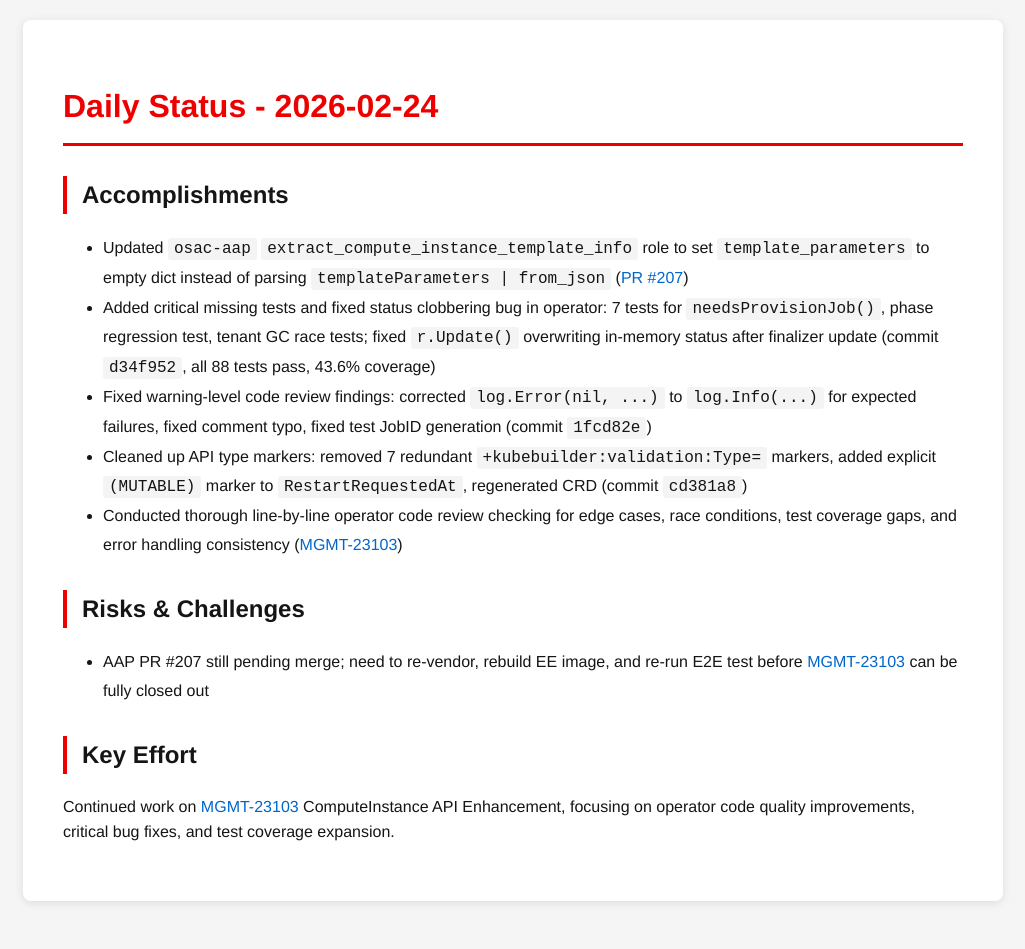
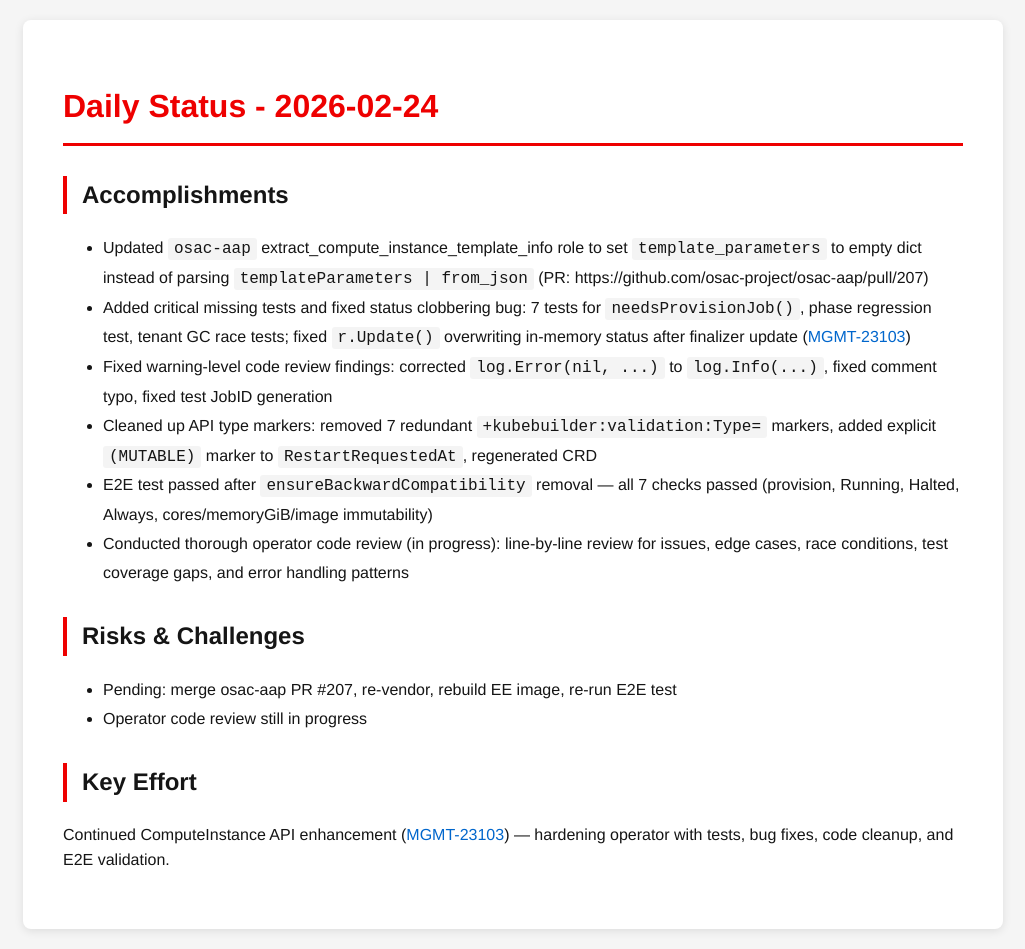
Before and after one commit to tzvatot/daily-status, a Jekyll site: the page built from 2026-02-24.md, in a window 1280 px wide. Shown: the whole page, without its empty margins (127-1152 px from the left). Built offline with Jekyll 4.4.1, drawn with Linux system fonts in a browser that asks for light colours; before the commit the page ends 921 px from its top, so only the background shows below that.

Commit message:
Daily status update - 2026-02-24

```diff
--- a/2026-02-24.md
+++ b/2026-02-24.md
@@ -7,14 +7,16 @@ date: 2026-02-24
 # Daily Status - 2026-02-24
 
 ## Accomplishments
-- Updated `osac-aap` `extract_compute_instance_template_info` role to set `template_parameters` to empty dict instead of parsing `templateParameters | from_json` ([PR #207](https://github.com/osac-project/osac-aap/pull/207))
-- Added critical missing tests and fixed status clobbering bug in operator: 7 tests for `needsProvisionJob()`, phase regression test, tenant GC race tests; fixed `r.Update()` overwriting in-memory status after finalizer update (commit `d34f952`, all 88 tests pass, 43.6% coverage)
-- Fixed warning-level code review findings: corrected `log.Error(nil, ...)` to `log.Info(...)` for expected failures, fixed comment typo, fixed test JobID generation (commit `1fcd82e`)
-- Cleaned up API type markers: removed 7 redundant `+kubebuilder:validation:Type=` markers, added explicit `(MUTABLE)` marker to `RestartRequestedAt`, regenerated CRD (commit `cd381a8`)
-- Conducted thorough line-by-line operator code review checking for edge cases, race conditions, test coverage gaps, and error handling consistency ([MGMT-23103](https://issues.redhat.com/browse/MGMT-23103))
+- Updated `osac-aap` extract_compute_instance_template_info role to set `template_parameters` to empty dict instead of parsing `templateParameters | from_json` (PR: https://github.com/osac-project/osac-aap/pull/207)
+- Added critical missing tests and fixed status clobbering bug: 7 tests for `needsProvisionJob()`, phase regression test, tenant GC race tests; fixed `r.Update()` overwriting in-memory status after finalizer update ([MGMT-23103](https://issues.redhat.com/browse/MGMT-23103))
+- Fixed warning-level code review findings: corrected `log.Error(nil, ...)` to `log.Info(...)`, fixed comment typo, fixed test JobID generation
+- Cleaned up API type markers: removed 7 redundant `+kubebuilder:validation:Type=` markers, added explicit `(MUTABLE)` marker to `RestartRequestedAt`, regenerated CRD
+- E2E test passed after `ensureBackwardCompatibility` removal — all 7 checks passed (provision, Running, Halted, Always, cores/memoryGiB/image immutability)
+- Conducted thorough operator code review (in progress): line-by-line review for issues, edge cases, race conditions, test coverage gaps, and error handling patterns
 
 ## Risks & Challenges
-- AAP PR #207 still pending merge; need to re-vendor, rebuild EE image, and re-run E2E test before [MGMT-23103](https://issues.redhat.com/browse/MGMT-23103) can be fully closed out
+- Pending: merge osac-aap PR #207, re-vendor, rebuild EE image, re-run E2E test
+- Operator code review still in progress
 
 ## Key Effort
-Continued work on [MGMT-23103](https://issues.redhat.com/browse/MGMT-23103) ComputeInstance API Enhancement, focusing on operator code quality improvements, critical bug fixes, and test coverage expansion.
+Continued ComputeInstance API enhancement ([MGMT-23103](https://issues.redhat.com/browse/MGMT-23103)) — hardening operator with tests, bug fixes, code cleanup, and E2E validation.
```
